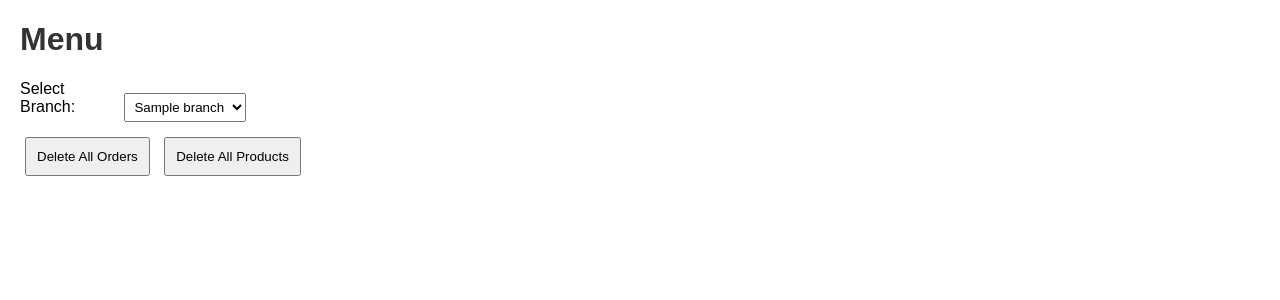
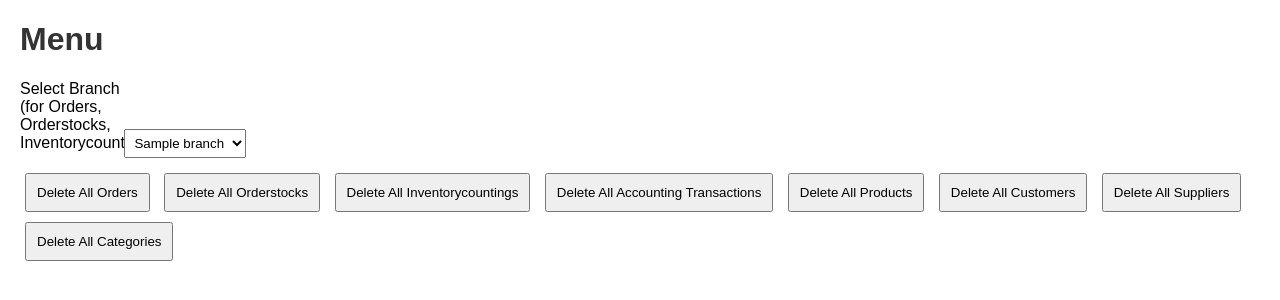
Before and after one commit to assassin6688/python-webapp, a Flask app: template web_python/templates/menu.html in a window 1280 px wide. Shown: the top 300 px of the page. Run offline with Flask 3, Linux system fonts and the light colour scheme; the template is opened without the code that fills it: most values are stand-ins (such as "Sample title", 1, 10 or a date in 2020).

Commit message:
Update menu.html

```diff
--- a/web_python/templates/menu.html
+++ b/web_python/templates/menu.html
@@ -6,26 +6,35 @@
     <script>
         function performAction(action) {
             const branchId = document.getElementById('branch_id').value;
+            const data = action.includes('delete_orders') || action.includes('delete_orderstocks') || action.includes('delete_inventorycountings')
+                ? `action=${action}&branch_id=${branchId}`
+                : `action=${action}`;
             fetch('/menu', {
                 method: 'POST',
                 headers: { 'Content-Type': 'application/x-www-form-urlencoded' },
-                body: `action=${action}&branch_id=${branchId}`
+                body: data
             })
             .then(response => response.json())
-            .then(data => alert(data.message));
+            .then(data => alert(data.message))
+            .catch(error => alert('Error: ' + error));
         }
     </script>
 </head>
 <body>
     <h1>Menu</h1>
-    <label>Select Branch:</label>
+    <label>Select Branch (for Orders, Orderstocks, Inventorycountings):</label>
     <select id="branch_id">
         {% for branch in branches %}
             <option value="{{ branch['Id'] }}">{{ branch['Name'] }}</option>
         {% endfor %}
     </select><br>
     <button onclick="performAction('delete_orders')">Delete All Orders</button>
+    <button onclick="performAction('delete_orderstocks')">Delete All Orderstocks</button>
+    <button onclick="performAction('delete_inventorycountings')">Delete All Inventorycountings</button>
+    <button onclick="performAction('delete_accountingtransactions')">Delete All Accounting Transactions</button>
     <button onclick="performAction('delete_products')">Delete All Products</button>
-    <!-- Thêm các nút khác cho orderstocks, inventorycountings, v.v. -->
+    <button onclick="performAction('delete_customers')">Delete All Customers</button>
+    <button onclick="performAction('delete_suppliers')">Delete All Suppliers</button>
+    <button onclick="performAction('delete_categories')">Delete All Categories</button>
 </body>
 </html>
```
